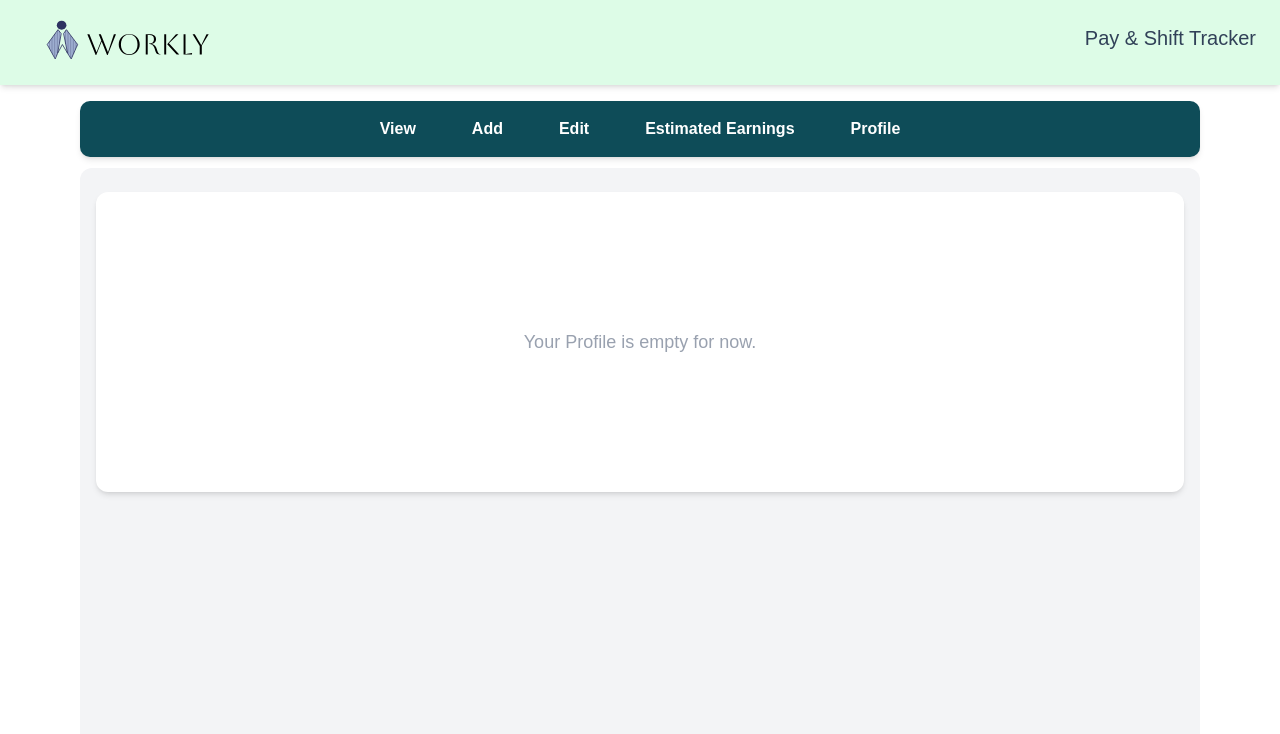
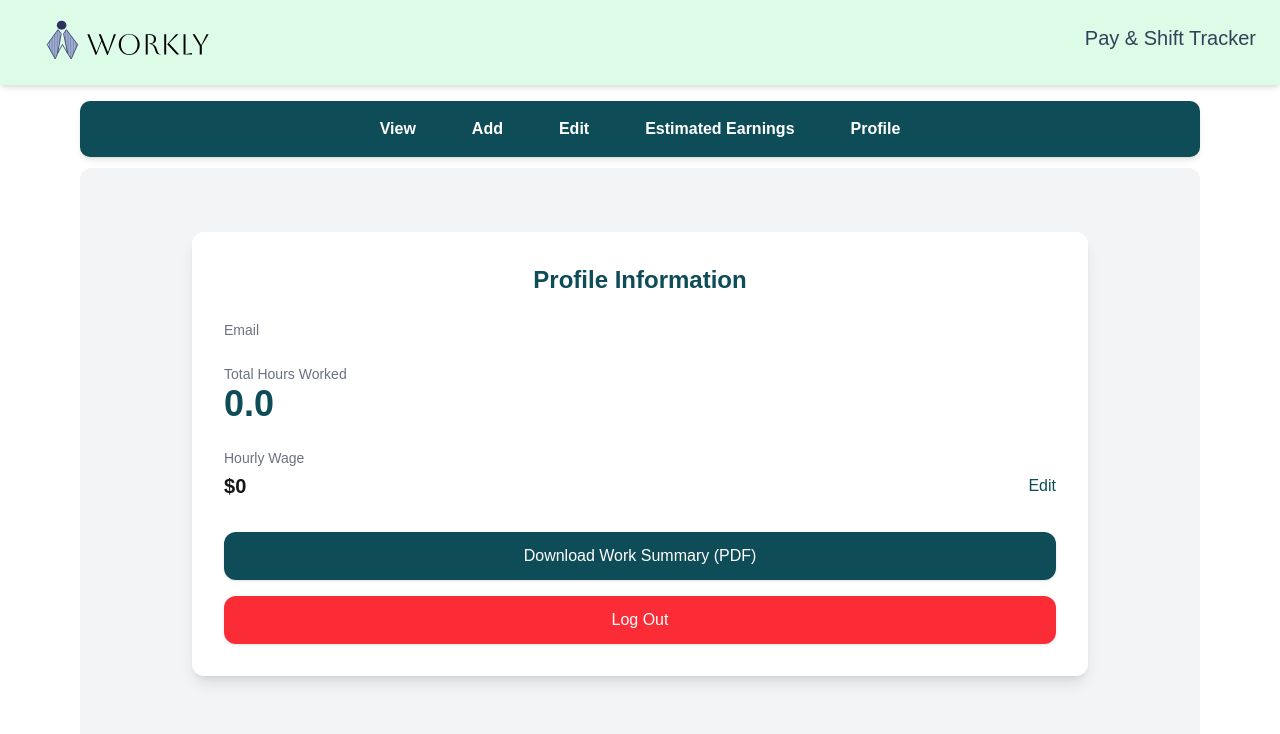
Before and after one commit to ZainabTameem/work-shift-pay-tracker, a Next.js app in the folder work-shift-pay-tracker/: page /profile in a window 1280 px wide. Shown: the top 734 px of the page. Built offline with nearby package versions, Linux system fonts and the light colour scheme; no server answers.

Commit message:
Profile Page

```diff
--- /dev/null
+++ b/work-shift-pay-tracker/app/components/ProfileComponent/Profile.js
@@ -0,0 +1,181 @@
+"use client";
+
+import { useEffect, useState, useMemo } from "react";
+import { auth, db } from "../../lib/firebase";
+import { doc, getDoc, collection, getDocs, updateDoc } from "firebase/firestore";
+import jsPDF from "jspdf";
+import autoTable from "jspdf-autotable";
+import { useRouter } from "next/navigation";
+
+export default function Profile() {
+  const [userEmail, setUserEmail] = useState("");
+  const [hourlyWage, setHourlyWage] = useState(0);
+  const [editingWage, setEditingWage] = useState(false);
+  const [wageInput, setWageInput] = useState("");
+
+  const [shifts, setShifts] = useState([]);
+  const router = useRouter();
+
+  useEffect(() => {
+    const user = auth.currentUser;
+    if (!user) return;
+
+    const loadData = async () => {
+      setUserEmail(user.email || "");
+
+      const userRef = doc(db, "users", user.uid);
+      const userSnap = await getDoc(userRef);
+
+      if (userSnap.exists()) {
+        const data = userSnap.data();
+        const wage = Number(data.hourlyWage || 0);
+        setHourlyWage(wage);
+        setWageInput(String(wage));
+      }
+
+      const shiftsRef = collection(userRef, "shifts");
+      const snap = await getDocs(shiftsRef);
+      setShifts(snap.docs.map((d) => ({ id: d.id, ...d.data() })));
+    };
+
+    loadData();
+  }, []);
+
+  const calculateShiftHours = (shift) => {
+    if (!shift.start || !shift.end) return 0;
+
+    const [sh, sm] = shift.start.split(":").map(Number);
+    const [eh, em] = shift.end.split(":").map(Number);
+
+    let start = sh * 60 + sm;
+    let end = eh * 60 + em;
+
+    if (end < start) end += 24 * 60;
+
+    return (end - start) / 60;
+  };
+
+  const totalHours = useMemo(() => {
+    return shifts.reduce((sum, shift) => sum + calculateShiftHours(shift), 0);
+  }, [shifts]);
+
+  const estimatedEarnings = useMemo(() => {
+    return totalHours * hourlyWage;
+  }, [totalHours, hourlyWage]);
+
+  const saveWage = async () => {
+    const user = auth.currentUser;
+    if (!user) return;
+
+    const parsed = Number(wageInput);
+    if (isNaN(parsed) || parsed < 0) return alert("Enter valid wage.");
+
+    await updateDoc(doc(db, "users", user.uid), { hourlyWage: parsed });
+    setHourlyWage(parsed);
+    setEditingWage(false);
+  };
+
+  const logout = async () => {
+    await auth.signOut();
+    router.push("/auth/login");
+  };
+
+  const downloadPDF = async () => {
+    const pdf = new jsPDF();
+
+    pdf.setFontSize(18);
+    pdf.text("Work Summary Report", 14, 20);
+
+    pdf.setFontSize(12);
+    pdf.text(`Email: ${userEmail}`, 14, 35);
+    pdf.text(`Hourly Wage: $${hourlyWage}`, 14, 42);
+    pdf.text(`Total Hours: ${totalHours.toFixed(2)}`, 14, 49);
+    pdf.text(
+      `Estimated Earnings: $${estimatedEarnings.toFixed(2)}`,
+      14,
+      56
+    );
+
+    const rows = shifts.map((s) => [s.date, s.start, s.end, s.notes || "—"]);
+
+    autoTable(pdf, {
+      startY: 70,
+      head: [["Date", "Start", "End", "Notes"]],
+      body: rows,
+      headStyles: { fillColor: [14, 76, 88] },
+    });
+
+    pdf.save("work_summary.pdf");
+  };
+
+  return (
+    <div className="w-full max-w-4xl mx-auto bg-white shadow-lg rounded-xl p-8 mt-10">
+      <h2 className="text-2xl font-semibold text-[#0E4C58] mb-6 text-center">
+        Profile Information
+      </h2>
+
+      <div className="mb-6">
+        <p className="text-sm text-gray-500">Email</p>
+        <p className="text-lg font-medium">{userEmail}</p>
+      </div>
+
+      <div className="mb-6">
+        <p className="text-sm text-gray-500">Total Hours Worked</p>
+        <p className="text-4xl font-bold text-[#0E4C58]">
+          {totalHours.toFixed(1)}
+        </p>
+      </div>
+
+      <div className="mb-8">
+        <p className="text-sm text-gray-500">Hourly Wage</p>
+
+        {!editingWage ? (
+          <div className="flex items-center justify-between mt-1">
+            <p className="text-xl font-semibold">${hourlyWage}</p>
+            <button
+              onClick={() => setEditingWage(true)}
+              className="text-[#0E4C58] hover:underline"
+            >
+              Edit
+            </button>
+          </div>
+        ) : (
+          <div className="flex gap-3 mt-2">
+            <input
+              type="number"
+              value={wageInput}
+              onChange={(e) => setWageInput(e.target.value)}
+              className="border p-2 rounded w-32"
+            />
+            <button
+              onClick={saveWage}
+              className="bg-[#0E4C58] text-white px-4 py-2 rounded"
+            >
+              Save
+            </button>
+            <button
+              onClick={() => setEditingWage(false)}
+              className="border px-4 py-2 rounded"
+            >
+              Cancel
+            </button>
+          </div>
+        )}
+      </div>
+
+      <button
+        onClick={downloadPDF}
+        className="w-full bg-[#0E4C58] text-white py-3 rounded-xl shadow mb-4"
+      >
+        Download Work Summary (PDF)
+      </button>
+
+      <button
+        onClick={logout}
+        className="w-full bg-red-500 text-white py-3 rounded-xl shadow hover:bg-red-600"
+      >
+        Log Out
+      </button>
+    </div>
+  );
+}
--- a/work-shift-pay-tracker/app/profile/page.js
+++ b/work-shift-pay-tracker/app/profile/page.js
@@ -1,13 +1,12 @@
 "use client";
+
+import ProfileInfo from "../components/ProfileComponent/Profile";
+
 export default function ProfilePage() {
   return (
     <div className="min-h-screen rounded-xl mt-10 bg-gray-100 flex flex-col items-center">
-
-      {/* Main content area */}
       <div className="w-full max-w-6xl mt-6 px-4 flex-grow">
-        <div className="bg-white rounded-xl shadow-md p-5 min-h-[300px] flex items-center justify-center">
-          <p className="text-gray-400 text-lg">Your Profile is empty for now.</p>
-        </div>
+        <ProfileInfo />
       </div>
     </div>
   );
--- a/work-shift-pay-tracker/package.json
+++ b/work-shift-pay-tracker/package.json
@@ -11,6 +11,8 @@
   "dependencies": {
     "encoding": "^0.1.13",
     "firebase": "^12.6.0",
+    "jspdf": "^3.0.4",
+    "jspdf-autotable": "^5.0.2",
     "next": "16.0.10",
     "react": "19.2.1",
     "react-dom": "19.2.1"
```
Also changed, not shown: 1 other file (tests, documents, lock files or other folders).
